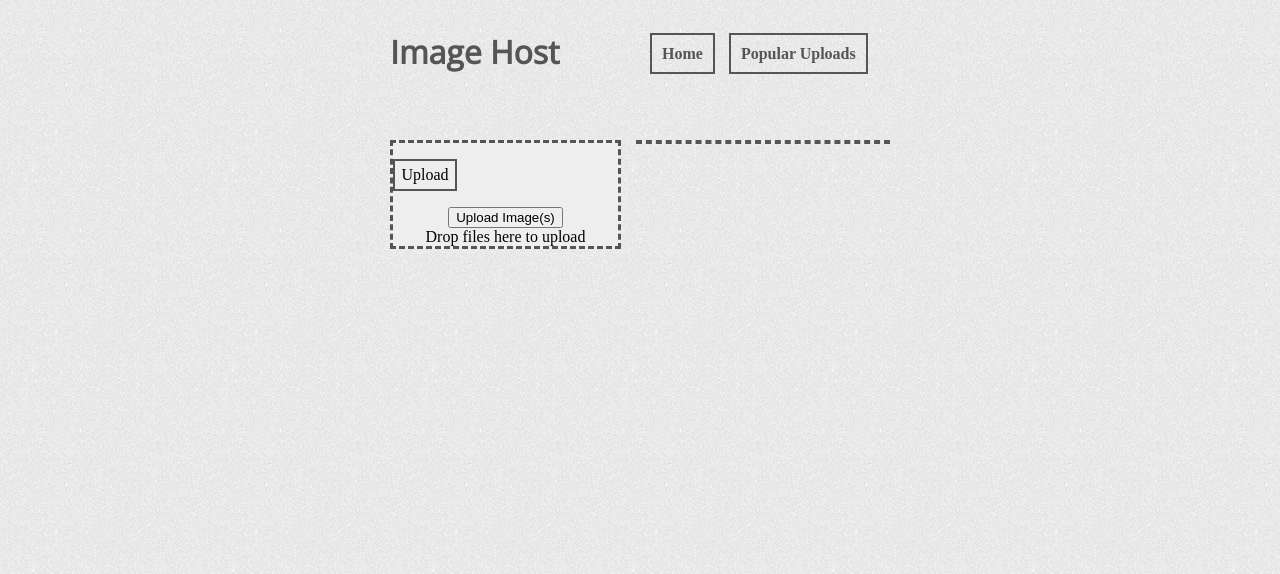
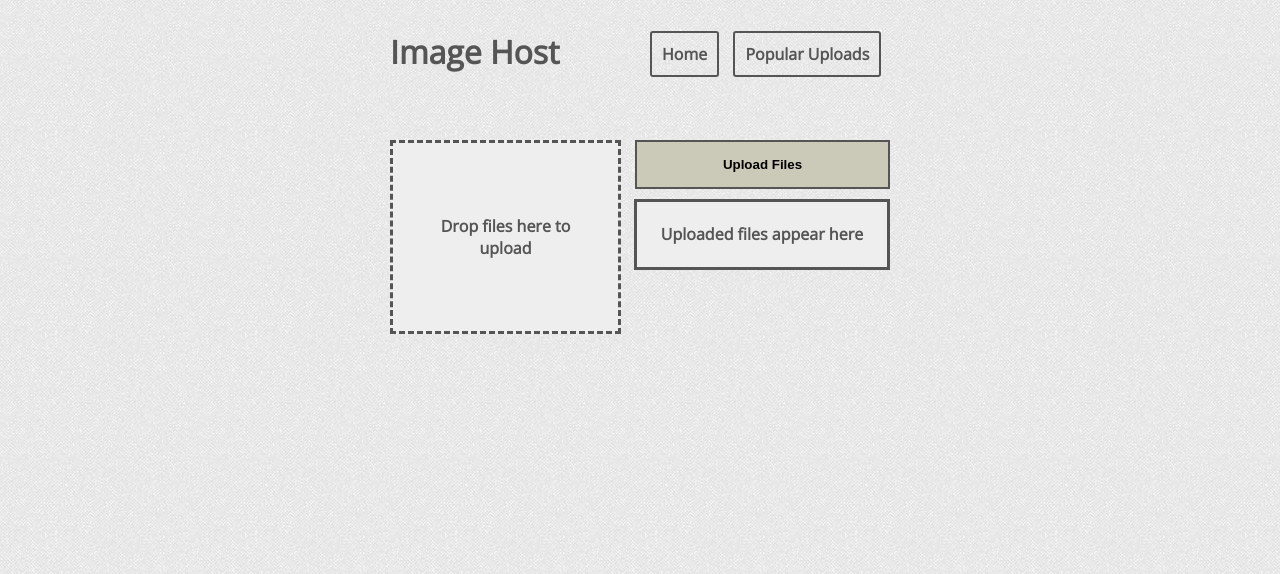
Before and after one commit to NickBrisebois/ImageHost, a Flask app: page / in a window 1280 px wide. Shown: the top 574 px of the page. Run offline with Flask 2, Linux system fonts and the light colour scheme; some libraries are stand-ins or nearby versions.

Commit message:
Mostly finished the redesign. Dropzone.js is now implemented and uploading works fully again

```diff
--- a/app/static/style.css
+++ b/app/static/style.css
@@ -2,7 +2,9 @@
 
 html,body {
     background-image: url("images/light_toast.png");
+	font-family: 'Open Sans', sans-serif;
 	margin: 0;
+	color: #555;
 }
 
 #container {
@@ -69,6 +71,7 @@ html,body {
 	padding: 10px;
 	margin-left: 10px;
 	font-weight: bold;
+	border-radius: 3px;
 	text-decoration: none;
 	border: 2px solid #555;
 }
@@ -86,20 +89,38 @@ html,body {
 	border: 3px dashed #555;
 }
 
-#upload-form .upload-button {
-	padding: 5px;
-	border: 2px solid #555;
-	width: 50px;
+#file-form {
+	max-height: 50%;
+	background-color: #eee;
+	font-weight: bold;
+	border: none;
 }
 
-#upload-form input[type="file"] {
-	display: none;
+#upload-form .dz-default {
+	padding: 20px;
+	color: #555;
+}
+
+#submit-all {
+	background-color: #CBC9B7;
+	border: 2px solid #555;
+	padding: 15px;
+	margin: 0 0 10px 0;
+	float: right;
+	font-weight: bold;
+	width: 51%;
+}
+
+#submit-all:hover {
+	text-decoration: none;
+	background-color: #BEC5B7;
+	box-shadow: 0px 0px 1px 0px #999;
 }
 
 #upload-information {
 	width: 50%;
 	float: right;
 	margin: 0 auto;
-	border: 2px dashed #555;
+	border: 3px solid #555;
 	background-color: #eee;
 }
--- a/app/static/upload.js
+++ b/app/static/upload.js
@@ -2,7 +2,7 @@
 var filesUpload = document.getElementById("file");
 var fileList = document.getElementById("file-list");
 var submit = document.getElementById("uploadBtn")
-var form = document.getElementById('file-form');
+var form = document.getElementById('fileForm');
 var ext = ['png', 'jpg', 'jpeg', 'webp', 'bmp', 'gif'];
 
 
@@ -43,35 +43,36 @@ filesUpload.addEventListener("change", function () {
 }, false);
 
 
-form.onsubmit = function(event) {
-    //on submit, should disable upload button (and maybe rename)
-    //put spinning thing on each div or something.
+//When the user hits the upload files button, start the upload by calling on the flask upload script in app.py at /api/upload
+Dropzone.options.fileForm = {
+
+	acceptedFiles: "image/*",
+
+	init: function() {
+		var submitButton = document.querySelector("#submit-all")
+			myDropzone = this;
+
+		submitButton.addEventListener("click", function(event) {
 			event.preventDefault();
-    var files = filesUpload.files;
-
-    for(var i = 0;i<files.length;i++){
+			var files = myDropzone.getAcceptedFiles();
+			for(var i = 0; i<files.length; i++) {
 				var formData = new FormData();
 				var file = files[i];
 				formData.append('file[]', file, file.name);
-        // maybe do each upload seperately. Chain success together.
 				var xhr = new XMLHttpRequest();
 				xhr.open('POST', '/api/upload', true);
 				(function(file){
 					xhr.onload = function () { //onreadystatechange replacement.
-
 						if (this.status === 200 && !this.responseText.includes("Fail")) { // in future, this really should be JSON
 							//change contents of the image selection divs somehow to reflect: uploading, uploaded or failed.
-                document.getElementById(file.name.hashCode()).innerHTML=document.getElementById(file.name.hashCode()).innerHTML+"<span class='inline-block px1 white bg-green rounded'><i class='fa fa-check'></i></span>"
-                document.getElementById("span"+file.name.hashCode()).innerHTML="<a href='"+this.responseText+"'>"+file.name+"</a>"
 							console.log(this.responseText);
 						} else {
-                document.getElementById(file.name.hashCode()).innerHTML=document.getElementById(file.name.hashCode()).innerHTML+"<span class='inline-block px1 white bg-red rounded'><i class='fa fa-close'></i></span>"
-                console.log('An error occurred! '+this.status);
+							alert("Failed");
 						}
-            //no matter what, continue onto next file anyway. Though depending on error (too many uploads?) break it.
 					};
 				})(file);
 				xhr.send(formData);
 			}
-
+		});
 	}
+};
--- a/app/templates/base.html
+++ b/app/templates/base.html
@@ -3,8 +3,8 @@
         <title>{% block title %}{% endblock %}</title>
         <link rel="icon" type="image/png" href="{{ url_for('static', filename='images/favicon.png') }}">
 		<link rel="stylesheet" type="text/css" href="{{ url_for('static', filename='style.css') }}" />
+		<link rel="stylesheet" type="text/css" href="{{ url_for('static', filename='dropzone.min.css') }}" />
 		<link rel="stylesheet" href="//maxcdn.bootstrapcdn.com/font-awesome/4.3.0/css/font-awesome.min.css">
-		<script src="{{ url_for('static', filename='dropzone.min.js') }}"></script>
     </head>
 
     <body>
@@ -28,6 +28,6 @@
 		</div>
     </body>
     <script type="text/javascript" src="{{ url_for('static', filename='nanoAJAX.min.js') }}"></script>
+	<script src="{{ url_for('static', filename='dropzone.min.js') }}"></script>
     <script type="text/javascript" src="{{ url_for('static', filename='upload.js') }}"></script>
-
 </html>
--- a/app/templates/index.html
+++ b/app/templates/index.html
@@ -7,17 +7,16 @@
 
 		<div id="upload-form">
 
-			<form id="file-form" class="dropzone" action="/api/upload" method="POST">
-				<label for="file" class="upload-label">
-					<p class="upload-button">Upload</p>
-				</label>
-				<input type="file" multiple="" name="file" id="file" class="upload-button">
-				<input type="submit" value="Upload Image(s)" name="uploadBtn" id="uploadBtn" class="button m1">
-			</form>
+			<form id="file-form" class="dropzone" action="/api/upload" method="POST"></form>
+
 		</div>
 
+		<button id="submit-all">Upload Files</button>
+
 		<div id="upload-information">
+
 			<div id="file-list">
+				<h4>Uploaded files appear here</h4>
 			</div>
 
 			{% with messages = get_flashed_messages(with_categories=true) %}
```
Also changed, not shown: app/app.py (+8 -0 lines). Lines whose indentation alone changed are shown as unchanged.
